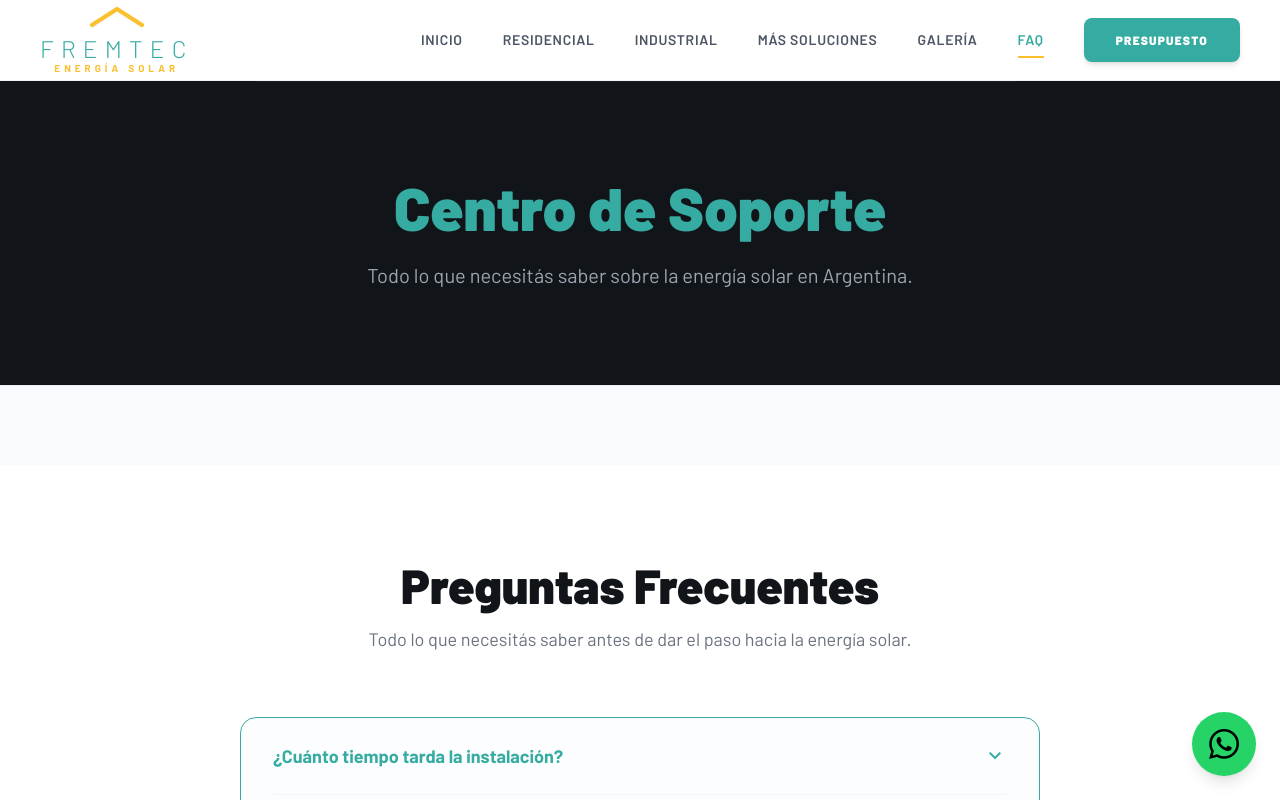
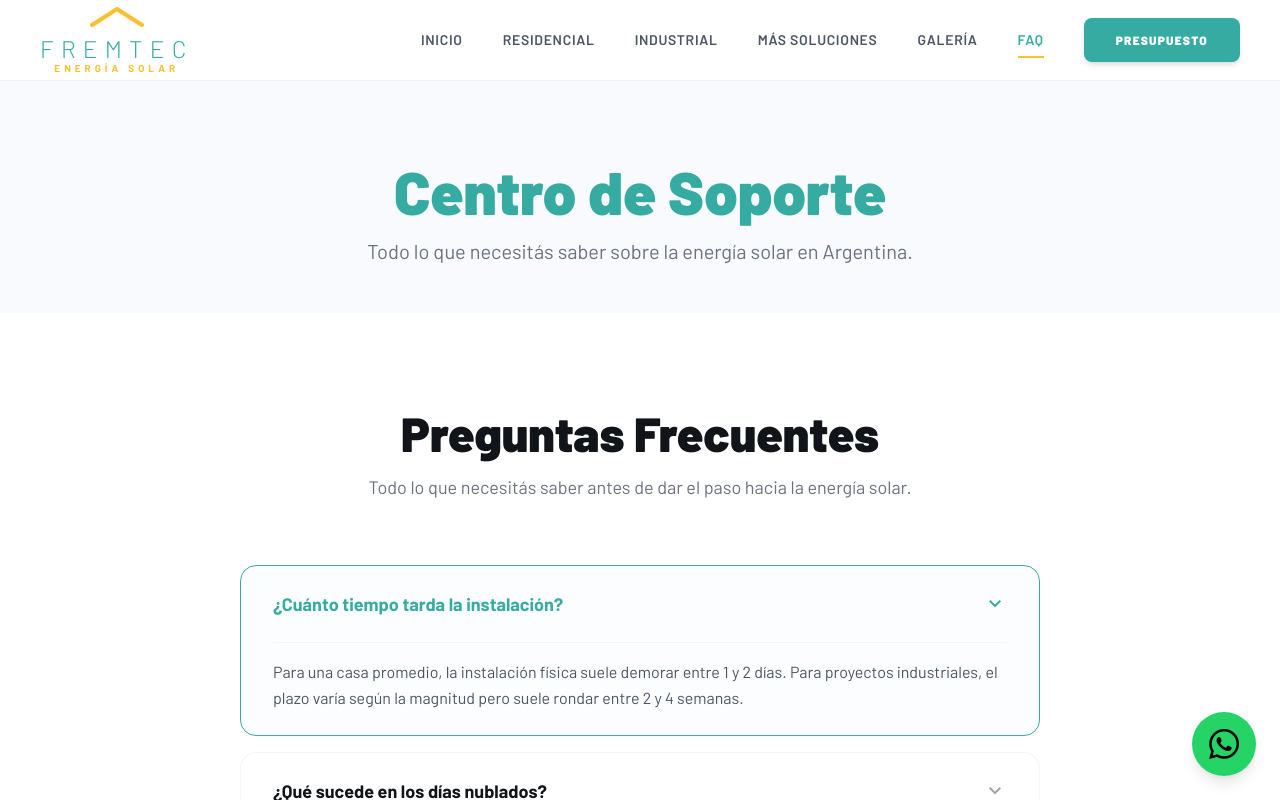
Before and after one commit to JCM200309/fremtec, a React (Vite) app: page /faq in a window 1280 px wide. Shown: the top 800 px of the page. Built offline with nearby package versions, Linux system fonts and the light colour scheme; the HTML template or start-up script is replaced by a standard one.

Commit message:
Restored to '8387cfef30a507e4b1f24c4a69a181852e8dcac3'
Replit-Restored-To: 8387cfef30a507e4b1f24c4a69a181852e8dcac3

```diff
--- a/pages/FAQPage.tsx
+++ b/pages/FAQPage.tsx
@@ -4,16 +4,12 @@ import FAQ from '../components/FAQ';
 
 const FAQPage: React.FC = () => {
   return (
-    <div className="w-full">
-      <div className="bg-[#111418] py-24 px-6 text-center">
-        <div className="max-w-[800px] mx-auto">
-          <h1 className="text-4xl md:text-6xl font-black text-primary mb-6">Centro de Soporte</h1>
-          <p className="text-gray-400 text-xl">Todo lo que necesitás saber sobre la energía solar en Argentina.</p>
-        </div>
+    <div className="py-20 min-h-[60vh]">
+      <div className="max-w-[800px] mx-auto px-6 mb-12 text-center">
+        <h1 className="text-4xl md:text-6xl font-black text-primary mb-4">Centro de Soporte</h1>
+        <p className="text-gray-500 text-xl">Todo lo que necesitás saber sobre la energía solar en Argentina.</p>
       </div>
-      <div className="py-20 min-h-[40vh]">
-        <FAQ />
-      </div>
+      <FAQ />
     </div>
   );
 };
--- a/pages/GalleryPage.tsx
+++ b/pages/GalleryPage.tsx
@@ -22,10 +22,10 @@ const GalleryPage: React.FC = () => {
 
   return (
     <div className="w-full bg-white pb-20">
-      <div className="bg-[#111418] py-24 px-6 text-center">
-        <div className="max-w-[800px] mx-auto">
-          <h1 className="text-4xl md:text-6xl font-black text-primary mb-6">Nuestra Galería</h1>
-          <p className="text-gray-400 text-xl">Explora nuestros proyectos realizados en los sectores industrial y residencial.</p>
+      <div className="py-20 min-h-[30vh]">
+        <div className="max-w-[800px] mx-auto px-6 mb-12 text-center">
+          <h1 className="text-4xl md:text-6xl font-black text-primary mb-4">Nuestra Galería</h1>
+          <p className="text-gray-500 text-xl">Explora nuestros proyectos realizados en los sectores industrial y residencial.</p>
         </div>
       </div>
 
--- a/pages/OtherSolutionsPage.tsx
+++ b/pages/OtherSolutionsPage.tsx
@@ -25,10 +25,10 @@ const OtherSolutionsPage: React.FC = () => {
 
   return (
     <div className="w-full bg-white pb-20">
-      <div className="bg-[#111418] py-24 px-6 text-center">
-        <div className="max-w-[1000px] mx-auto">
-          <h1 className="text-4xl md:text-6xl font-black text-primary mb-6">Otras Soluciones Sustentables</h1>
-          <p className="text-gray-400 text-xl">Más allá de los paneles, ofrecemos una gama completa de tecnologías para maximizar su eficiencia energética.</p>
+      <div className="py-20 min-h-[30vh]">
+        <div className="max-w-[1000px] mx-auto px-6 mb-12 text-center">
+          <h1 className="text-4xl md:text-6xl font-black text-primary mb-4">Otras Soluciones Sustentables</h1>
+          <p className="text-gray-500 text-xl">Más allá de los paneles, ofrecemos una gama completa de tecnologías para maximizar su eficiencia energética.</p>
         </div>
       </div>
 
```
